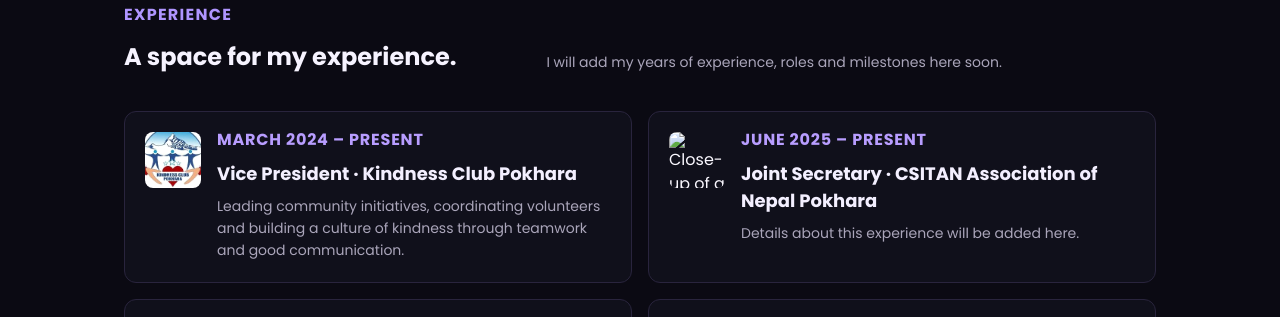
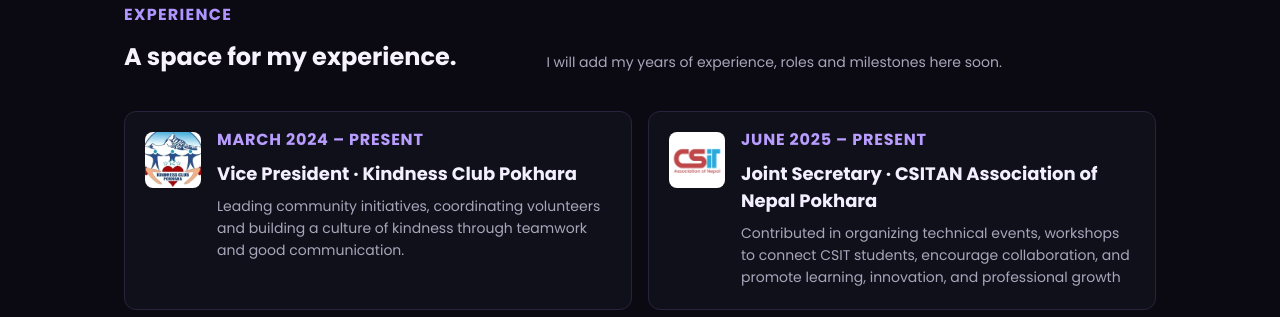
Before and after one commit to bhandariroshan74-gif/Roshan-Bhandari, a plain HTML site: page index.html in a window 1280 px wide. Shown: the part 1429-1746 px from the top of the page. Drawn offline with nearby package versions, Linux system fonts and the light colour scheme.

Commit message:
updated version

```diff
--- a/index.html
+++ b/index.html
@@ -309,11 +309,11 @@
        </article>
        <article data-template-id="experience-two-card" class="canva-card surface-card rounded-xl p-5" style="background: rgb(16, 16, 27);">
         <div class="flex items-start gap-4">
-         <img data-template-id="experience-two-logo" loading="lazy" class="canva-image media-image h-14 w-14 shrink-0 rounded-lg object-cover" src="experience-two.jpg" alt="Close-up of a certified developer badge being held outdoors.">
+         <img data-template-id="experience-two-logo" loading="lazy" class="canva-image media-image h-14 w-14 shrink-0 rounded-lg object-cover" src="experience-two.jpeg">
          <div>
           <p data-template-id="experience-two-period" class="canva-tag text-xs font-bold uppercase tracking-wider" style="color: rgb(184, 157, 255); font-weight: 700; font-style: normal; font-size: 16px;">June 2025 – Present</p>
           <h3 data-template-id="experience-two-title" class="canva-text mt-3 font-bold" style="color: rgb(243, 239, 255); font-weight: 700; font-style: normal; font-size: 18px;">Joint Secretary · CSITAN Association of Nepal Pokhara</h3>
-          <p data-template-id="experience-two-copy" class="canva-text mt-2 text-sm leading-6" style="color: rgb(170, 165, 186); font-weight: 400; font-style: normal; font-size: 14px; line-height: 1.6;">Details about this experience will be added here.</p>
+          <p data-template-id="experience-two-copy" class="canva-text mt-2 text-sm leading-6" style="color: rgb(170, 165, 186); font-weight: 400; font-style: normal; font-size: 14px; line-height: 1.6;">Contributed in organizing technical events, workshops to connect CSIT students, encourage collaboration, and promote learning, innovation, and professional growth</p>
          </div>
         </div>
        </article>
```
